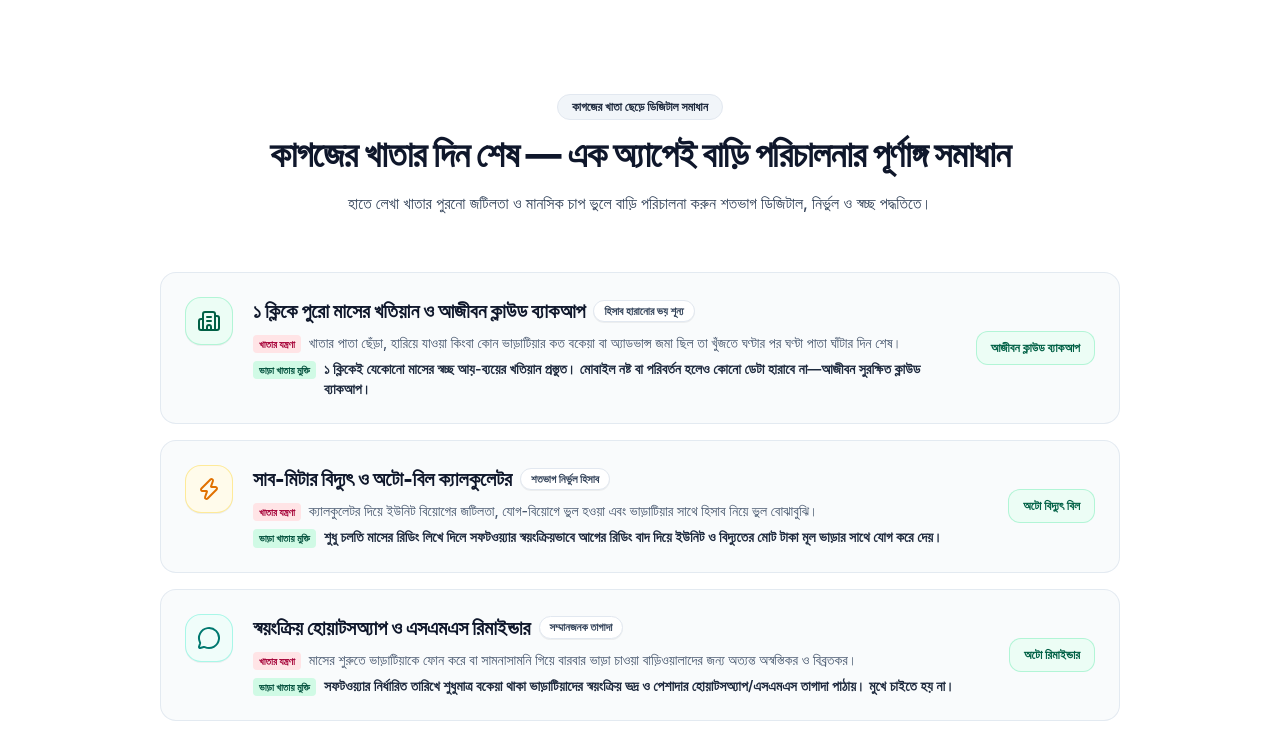
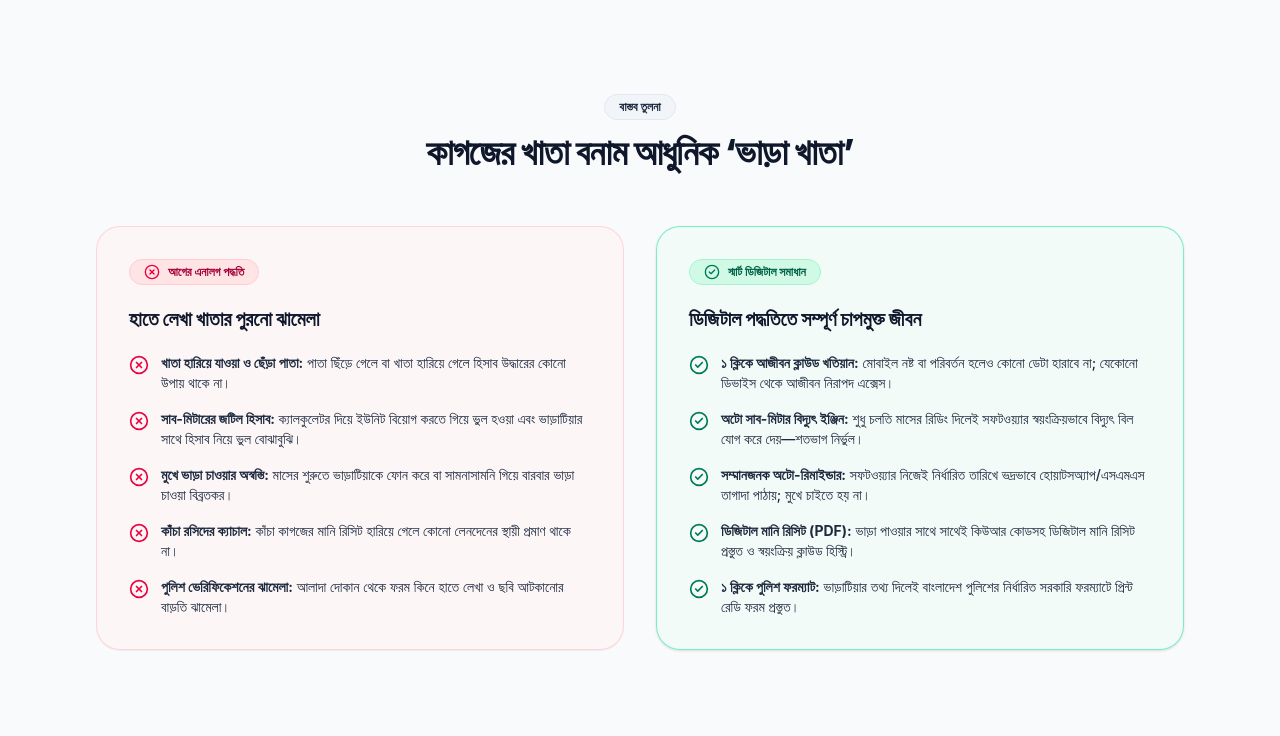
Before and after one commit to zoveraziz/vara-khata, a Next.js app: page /landing in a window 1280 px wide. Shown: the part 2000-2736 px from the top of the page. Built offline with nearby package versions, Linux system fonts and the light colour scheme.

Commit message:
feat: present comparison in two elegant side-by-side boxes with short title and no subtitle

```diff
--- a/app/landing/page.tsx
+++ b/app/landing/page.tsx
@@ -486,82 +486,64 @@ export default function HomePage() {
         </div>
       </section>
 
-      {/* 4. Master Section: কাগজের খাতা ছেড়ে ডিজিটাল সমাধান (Problem vs Digital Freedom) */}
-      <section id="features" className="py-20 sm:py-24 relative z-10 bg-white border-b border-slate-200">
-        <div className="max-w-5xl mx-auto px-4 sm:px-6 lg:px-8">
+      {/* 4. Section: Before vs After (দুইটি বক্স: বামে ও ডানে) */}
+      <section id="features" className="py-20 sm:py-24 bg-[#f8fafc] border-b border-slate-200 relative z-10">
+        <div className="max-w-6xl mx-auto px-4 sm:px-6 lg:px-8">
 
-          <div className="text-center max-w-3xl mx-auto space-y-2.5 mb-14">
+          <div className="text-center max-w-3xl mx-auto space-y-2 mb-12">
             <div className="inline-flex items-center gap-1.5 px-3.5 py-1 rounded-full bg-slate-100 text-slate-800 text-xs font-bold border border-slate-200">
-              {siteContent.features.badge}
+              {siteContent.comparison.badge}
             </div>
             <h2 className="text-2xl sm:text-3xl lg:text-4xl font-extrabold text-slate-900 tracking-tight leading-snug">
-              {siteContent.features.title}
+              {siteContent.comparison.title}
             </h2>
-            <p className="text-slate-700 text-sm sm:text-base leading-relaxed font-medium">
-              {siteContent.features.subtitle}
-            </p>
           </div>
 
-          {/* 5 Comprehensive Wide Horizontal Cards */}
-          <div className="space-y-4">
-            {(siteContent.features.items || []).map((item, idx) => (
-              <div
-                key={item.id || idx}
-                className="rounded-2xl p-5 sm:p-6 bg-slate-50/80 border border-slate-200/90 hover:border-emerald-300 hover:bg-white hover:shadow-md transition-all flex flex-col lg:flex-row lg:items-center justify-between gap-4 sm:gap-6 group"
-              >
-                <div className="flex items-start gap-4 sm:gap-5">
-                  {/* Category Icon */}
-                  <div className={`w-12 h-12 rounded-2xl flex items-center justify-center font-bold shrink-0 group-hover:scale-105 transition-transform shadow-2xs ${
-                    idx === 0 ? 'bg-emerald-50 text-emerald-800 border border-emerald-200/80' :
-                    idx === 1 ? 'bg-amber-50 text-amber-700 border border-amber-200/80' :
-                    idx === 2 ? 'bg-teal-50 text-teal-800 border border-teal-200/80' :
-                    idx === 3 ? 'bg-indigo-50 text-indigo-800 border border-indigo-200/80' :
-                    'bg-blue-50 text-blue-800 border border-blue-200/80'
-                  }`}>
-                    {idx === 0 && <Building2 className="w-6 h-6 text-emerald-800" />}
-                    {idx === 1 && <Zap className="w-6 h-6 text-amber-600" />}
-                    {idx === 2 && <MessageCircle className="w-6 h-6 text-teal-700" />}
-                    {idx === 3 && <Receipt className="w-6 h-6 text-indigo-700" />}
-                    {idx === 4 && <ShieldCheck className="w-6 h-6 text-blue-700" />}
-                  </div>
+          <div className="grid grid-cols-1 md:grid-cols-2 gap-6 lg:gap-8">
 
-                  <div className="space-y-2">
-                    {/* Header with Title and Tag */}
-                    <div className="flex flex-wrap items-center gap-2">
-                      <h4 className="text-lg sm:text-xl font-black text-slate-900">
-                        {item.title}
-                      </h4>
-                      <span className="text-[11px] font-bold px-2.5 py-0.5 rounded-full bg-white text-slate-700 border border-slate-200 shadow-2xs">
-                        {item.tag}
-                      </span>
-                    </div>
+            {/* The Old Painful Way (বামে হালকা লাল কার্ড) */}
+            <div className="rounded-3xl p-6 sm:p-8 bg-rose-50/50 border border-rose-200/80 relative overflow-hidden space-y-5 shadow-2xs">
+              <div className="inline-flex items-center gap-2 px-3.5 py-1 rounded-full bg-rose-100 text-rose-800 text-xs font-bold border border-rose-200">
+                <XCircle className="w-4 h-4 text-rose-600" />
+                <span>{siteContent.comparison.oldWay.badge}</span>
+              </div>
 
-                    {/* Problem vs Solution */}
-                    <div className="space-y-1.5 text-xs sm:text-sm font-medium">
-                      <div className="flex items-start gap-2">
-                        <span className="inline-block px-1.5 py-0.5 rounded bg-rose-100 text-rose-800 font-bold text-[10px] shrink-0 mt-0.5">
-                          খাতার যন্ত্রণা
-                        </span>
-                        <span className="text-slate-600">{item.painPoint}</span>
-                      </div>
-                      <div className="flex items-start gap-2">
-                        <span className="inline-block px-1.5 py-0.5 rounded bg-emerald-100 text-emerald-900 font-bold text-[10px] shrink-0 mt-0.5">
-                          ভাড়া খাতায় মুক্তি
-                        </span>
-                        <span className="text-slate-800 font-semibold">{item.solution}</span>
-                      </div>
-                    </div>
-                  </div>
-                </div>
+              <h4 className="text-xl font-black text-slate-900">
+                {siteContent.comparison.oldWay.title}
+              </h4>
 
-                {/* Right Badge Pill on Desktop */}
-                <div className="hidden lg:flex items-center text-xs font-bold text-emerald-800 bg-emerald-50 px-3.5 py-2 rounded-xl border border-emerald-200/80 shrink-0 self-center">
-                  {item.badge}
-                </div>
+              <ul className="space-y-4 text-sm text-slate-800 font-medium">
+                {siteContent.comparison.oldWay.points.map((pt, i) => (
+                  <li key={i} className="flex items-start gap-3">
+                    <XCircle className="w-5 h-5 text-rose-600 shrink-0 mt-0.5" />
+                    <span><strong>{pt.bold}</strong>{pt.text}</span>
+                  </li>
+                ))}
+              </ul>
+            </div>
+
+            {/* The New Vara Khata Way (ডানে সবুজ ও সাদা পরিপাটি কার্ড) */}
+            <div className="rounded-3xl p-6 sm:p-8 bg-emerald-50/40 border border-emerald-300/80 relative overflow-hidden space-y-5 shadow-sm">
+              <div className="inline-flex items-center gap-2 px-3.5 py-1 rounded-full bg-emerald-100 text-emerald-800 text-xs font-bold border border-emerald-200">
+                <CheckCircle2 className="w-4 h-4 text-emerald-700" />
+                <span>{siteContent.comparison.newWay.badge}</span>
               </div>
-            ))}
+
+              <h4 className="text-xl font-black text-slate-900">
+                {siteContent.comparison.newWay.title}
+              </h4>
+
+              <ul className="space-y-4 text-sm text-slate-800 font-medium">
+                {siteContent.comparison.newWay.points.map((pt, i) => (
+                  <li key={i} className="flex items-start gap-3">
+                    <CheckCircle2 className="w-5 h-5 text-emerald-700 shrink-0 mt-0.5" />
+                    <span><strong>{pt.bold}</strong>{pt.text}</span>
+                  </li>
+                ))}
+              </ul>
+            </div>
+
           </div>
-
         </div>
       </section>
 
--- a/app/page.tsx
+++ b/app/page.tsx
@@ -486,82 +486,64 @@ export default function HomePage() {
         </div>
       </section>
 
-      {/* 4. Master Section: কাগজের খাতা ছেড়ে ডিজিটাল সমাধান (Problem vs Digital Freedom) */}
-      <section id="features" className="py-20 sm:py-24 relative z-10 bg-white border-b border-slate-200">
-        <div className="max-w-5xl mx-auto px-4 sm:px-6 lg:px-8">
+      {/* 4. Section: Before vs After (দুইটি বক্স: বামে ও ডানে) */}
+      <section id="features" className="py-20 sm:py-24 bg-[#f8fafc] border-b border-slate-200 relative z-10">
+        <div className="max-w-6xl mx-auto px-4 sm:px-6 lg:px-8">
 
-          <div className="text-center max-w-3xl mx-auto space-y-2.5 mb-14">
+          <div className="text-center max-w-3xl mx-auto space-y-2 mb-12">
             <div className="inline-flex items-center gap-1.5 px-3.5 py-1 rounded-full bg-slate-100 text-slate-800 text-xs font-bold border border-slate-200">
-              {siteContent.features.badge}
+              {siteContent.comparison.badge}
             </div>
             <h2 className="text-2xl sm:text-3xl lg:text-4xl font-extrabold text-slate-900 tracking-tight leading-snug">
-              {siteContent.features.title}
+              {siteContent.comparison.title}
             </h2>
-            <p className="text-slate-700 text-sm sm:text-base leading-relaxed font-medium">
-              {siteContent.features.subtitle}
-            </p>
           </div>
 
-          {/* 5 Comprehensive Wide Horizontal Cards */}
-          <div className="space-y-4">
-            {(siteContent.features.items || []).map((item, idx) => (
-              <div
-                key={item.id || idx}
-                className="rounded-2xl p-5 sm:p-6 bg-slate-50/80 border border-slate-200/90 hover:border-emerald-300 hover:bg-white hover:shadow-md transition-all flex flex-col lg:flex-row lg:items-center justify-between gap-4 sm:gap-6 group"
-              >
-                <div className="flex items-start gap-4 sm:gap-5">
-                  {/* Category Icon */}
-                  <div className={`w-12 h-12 rounded-2xl flex items-center justify-center font-bold shrink-0 group-hover:scale-105 transition-transform shadow-2xs ${
-                    idx === 0 ? 'bg-emerald-50 text-emerald-800 border border-emerald-200/80' :
-                    idx === 1 ? 'bg-amber-50 text-amber-700 border border-amber-200/80' :
-                    idx === 2 ? 'bg-teal-50 text-teal-800 border border-teal-200/80' :
-                    idx === 3 ? 'bg-indigo-50 text-indigo-800 border border-indigo-200/80' :
-                    'bg-blue-50 text-blue-800 border border-blue-200/80'
-                  }`}>
-                    {idx === 0 && <Building2 className="w-6 h-6 text-emerald-800" />}
-                    {idx === 1 && <Zap className="w-6 h-6 text-amber-600" />}
-                    {idx === 2 && <MessageCircle className="w-6 h-6 text-teal-700" />}
-                    {idx === 3 && <Receipt className="w-6 h-6 text-indigo-700" />}
-                    {idx === 4 && <ShieldCheck className="w-6 h-6 text-blue-700" />}
-                  </div>
+          <div className="grid grid-cols-1 md:grid-cols-2 gap-6 lg:gap-8">
 
-                  <div className="space-y-2">
-                    {/* Header with Title and Tag */}
-                    <div className="flex flex-wrap items-center gap-2">
-                      <h4 className="text-lg sm:text-xl font-black text-slate-900">
-                        {item.title}
-                      </h4>
-                      <span className="text-[11px] font-bold px-2.5 py-0.5 rounded-full bg-white text-slate-700 border border-slate-200 shadow-2xs">
-                        {item.tag}
-                      </span>
-                    </div>
+            {/* The Old Painful Way (বামে হালকা লাল কার্ড) */}
+            <div className="rounded-3xl p-6 sm:p-8 bg-rose-50/50 border border-rose-200/80 relative overflow-hidden space-y-5 shadow-2xs">
+              <div className="inline-flex items-center gap-2 px-3.5 py-1 rounded-full bg-rose-100 text-rose-800 text-xs font-bold border border-rose-200">
+                <XCircle className="w-4 h-4 text-rose-600" />
+                <span>{siteContent.comparison.oldWay.badge}</span>
+              </div>
 
-                    {/* Problem vs Solution */}
-                    <div className="space-y-1.5 text-xs sm:text-sm font-medium">
-                      <div className="flex items-start gap-2">
-                        <span className="inline-block px-1.5 py-0.5 rounded bg-rose-100 text-rose-800 font-bold text-[10px] shrink-0 mt-0.5">
-                          খাতার যন্ত্রণা
-                        </span>
-                        <span className="text-slate-600">{item.painPoint}</span>
-                      </div>
-                      <div className="flex items-start gap-2">
-                        <span className="inline-block px-1.5 py-0.5 rounded bg-emerald-100 text-emerald-900 font-bold text-[10px] shrink-0 mt-0.5">
-                          ভাড়া খাতায় মুক্তি
-                        </span>
-                        <span className="text-slate-800 font-semibold">{item.solution}</span>
-                      </div>
-                    </div>
-                  </div>
-                </div>
+              <h4 className="text-xl font-black text-slate-900">
+                {siteContent.comparison.oldWay.title}
+              </h4>
 
-                {/* Right Badge Pill on Desktop */}
-                <div className="hidden lg:flex items-center text-xs font-bold text-emerald-800 bg-emerald-50 px-3.5 py-2 rounded-xl border border-emerald-200/80 shrink-0 self-center">
-                  {item.badge}
-                </div>
+              <ul className="space-y-4 text-sm text-slate-800 font-medium">
+                {siteContent.comparison.oldWay.points.map((pt, i) => (
+                  <li key={i} className="flex items-start gap-3">
+                    <XCircle className="w-5 h-5 text-rose-600 shrink-0 mt-0.5" />
+                    <span><strong>{pt.bold}</strong>{pt.text}</span>
+                  </li>
+                ))}
+              </ul>
+            </div>
+
+            {/* The New Vara Khata Way (ডানে সবুজ ও সাদা পরিপাটি কার্ড) */}
+            <div className="rounded-3xl p-6 sm:p-8 bg-emerald-50/40 border border-emerald-300/80 relative overflow-hidden space-y-5 shadow-sm">
+              <div className="inline-flex items-center gap-2 px-3.5 py-1 rounded-full bg-emerald-100 text-emerald-800 text-xs font-bold border border-emerald-200">
+                <CheckCircle2 className="w-4 h-4 text-emerald-700" />
+                <span>{siteContent.comparison.newWay.badge}</span>
               </div>
-            ))}
+
+              <h4 className="text-xl font-black text-slate-900">
+                {siteContent.comparison.newWay.title}
+              </h4>
+
+              <ul className="space-y-4 text-sm text-slate-800 font-medium">
+                {siteContent.comparison.newWay.points.map((pt, i) => (
+                  <li key={i} className="flex items-start gap-3">
+                    <CheckCircle2 className="w-5 h-5 text-emerald-700 shrink-0 mt-0.5" />
+                    <span><strong>{pt.bold}</strong>{pt.text}</span>
+                  </li>
+                ))}
+              </ul>
+            </div>
+
           </div>
-
         </div>
       </section>
 
--- a/config/siteContent.ts
+++ b/config/siteContent.ts
@@ -86,53 +86,60 @@ export const siteContent = {
     ],
   },
 
-  // ৬. কাগজের খাতা বনাম ভাড়া খাতা (Comparison)
+  // ৬. কাগজের খাতা বনাম আধুনিক ভাড়া খাতা (দুইটি বক্স: বামে ও ডানে)
   comparison: {
     badge: 'বাস্তব তুলনা',
-    title: 'কাগজের খাতার দিন শেষ — বাড়ি পরিচালনায় যেসব জটিলতা থেকে আপনি চিরতরে মুক্ত হচ্ছেন',
-    subtitle:
-      'হাতে লেখা খাতায় যেসব সমস্যায় বাড়িওয়ালাদের প্রতি মাসে সময় ও টাকা নষ্ট হতো, ভাড়া খাতা সফটওয়্যারে তা যেভাবে সমাধান করা হয়েছে:',
+    title: 'কাগজের খাতা বনাম আধুনিক ‘ভাড়া খাতা’',
+    subtitle: '',
     oldWay: {
-      badge: 'কাগজের খাতার ৪টি পুরনো যন্ত্রণা',
-      title: 'হাতে লেখা এনালগ পদ্ধতির জটিলতা',
+      badge: 'আগের এনালগ পদ্ধতি',
+      title: 'হাতে লেখা খাতার পুরনো ঝামেলা',
       points: [
         {
-          bold: '১. খাতা হারিয়ে যাওয়া ও ছেঁড়া পাতা:',
-          text: ' কোন ভাড়াটিয়ার কত বকেয়া বা অ্যাডভান্স জমা ছিল, তা খুঁজতে ঘণ্টার পর ঘণ্টা পাতা ও ডায়েরি ঘাঁটতে হয়।',
+          bold: 'খাতা হারিয়ে যাওয়া ও ছেঁড়া পাতা:',
+          text: ' পাতা ছিঁড়ে গেলে বা খাতা হারিয়ে গেলে হিসাব উদ্ধারের কোনো উপায় থাকে না।',
         },
         {
-          bold: '২. সাব-মিটারের জটিল হিসাব:',
-          text: ' ক্যালকুলেটর নিয়ে প্রতি মাসের ইউনিট বিয়োগ করতে গিয়ে ভুল হওয়া এবং ভাড়াটিয়ার সাথে হিসাব নিয়ে ভুল বোঝাবুঝি।',
+          bold: 'সাব-মিটারের জটিল হিসাব:',
+          text: ' ক্যালকুলেটর দিয়ে ইউনিট বিয়োগ করতে গিয়ে ভুল হওয়া এবং ভাড়াটিয়ার সাথে হিসাব নিয়ে ভুল বোঝাবুঝি।',
         },
         {
-          bold: '৩. মুখে ভাড়া চাওয়ার অস্বস্তি:',
-          text: ' মাসের শুরুতে ভাড়াটিয়াকে ফোন করে বা সামনাসামনি গিয়ে বারবার ভাড়া চাওয়া অনেক বাড়িওয়ালার জন্য লজ্জাজনক ও বিব্রতকর।',
+          bold: 'মুখে ভাড়া চাওয়ার অস্বস্তি:',
+          text: ' মাসের শুরুতে ভাড়াটিয়াকে ফোন করে বা সামনাসামনি গিয়ে বারবার ভাড়া চাওয়া বিব্রতকর।',
         },
         {
-          bold: '৪. কাঁচা রসিদের ক্যাচাল:',
-          text: ' কাঁচা কাগজের মানি রিসিট ভাড়াটিয়া হারিয়ে ফেললে কোনো লেনদেনের প্রমাণ থাকে না এবং অবিশ্বাসের সৃষ্টি হয়।',
+          bold: 'কাঁচা রসিদের ক্যাচাল:',
+          text: ' কাঁচা কাগজের মানি রিসিট হারিয়ে গেলে কোনো লেনদেনের স্থায়ী প্রমাণ থাকে না।',
+        },
+        {
+          bold: 'পুলিশ ভেরিফিকেশনের ঝামেলা:',
+          text: ' আলাদা দোকান থেকে ফরম কিনে হাতে লেখা ও ছবি আটকানোর বাড়তি ঝামেলা।',
         },
       ],
     },
     newWay: {
-      badge: '‘ভাড়া খাতা’ যেভাবে চিরতরে মুক্ত করছে',
+      badge: 'স্মার্ট ডিজিটাল সমাধান',
       title: 'ডিজিটাল পদ্ধতিতে সম্পূর্ণ চাপমুক্ত জীবন',
       points: [
         {
-          bold: '১. এক পলকে পুরো মাসের খতিয়ান:',
-          text: ' মোবাইল হারালেও কোনো ডেটা নষ্ট হবে না; আজীবন ক্লাউড ব্যাকআপ থাকায় যেকোনো ডিভাইস থেকে ১ ক্লিকে সব স্পষ্ট।',
+          bold: '১ ক্লিকে আজীবন ক্লাউড খতিয়ান:',
+          text: ' মোবাইল নষ্ট বা পরিবর্তন হলেও কোনো ডেটা হারাবে না; যেকোনো ডিভাইস থেকে আজীবন নিরাপদ এক্সেস।',
         },
         {
-          bold: '২. অটো সাব-মিটার বিদ্যুৎ ইঞ্জিন:',
-          text: ' শুধু চলতি মাসের ইউনিট লিখলেই সফটওয়্যার স্বয়ংক্রিয় হিসাব করে বিলের সাথে যোগ করে দেয়—শতভাগ নির্ভুল ও স্বচ্ছ।',
+          bold: 'অটো সাব-মিটার বিদ্যুৎ ইঞ্জিন:',
+          text: ' শুধু চলতি মাসের রিডিং দিলেই সফটওয়্যার স্বয়ংক্রিয়ভাবে বিদ্যুৎ বিল যোগ করে দেয়—শতভাগ নির্ভুল।',
         },
         {
-          bold: '৩. সম্মানজনক স্বয়ংক্রিয় রিমাইন্ডার:',
-          text: ' সফটওয়্যার নিজেই নির্ধারিত তারিখে ভদ্র ও পেশাদার হোয়াটসঅ্যাপ/এসএমএস রিমাইন্ডার পাঠিয়ে দেয়। মুখে চাইতে হয় না।',
+          bold: 'সম্মানজনক অটো-রিমাইন্ডার:',
+          text: ' সফটওয়্যার নিজেই নির্ধারিত তারিখে ভদ্রভাবে হোয়াটসঅ্যাপ/এসএমএস তাগাদা পাঠায়; মুখে চাইতে হয় না।',
         },
         {
-          bold: '৪. ডিজিটাল ভেরিফাইড মানি রিসিট (PDF):',
-          text: ' ভাড়া পরিশোধ হওয়া মাত্রই স্বয়ংক্রিয় রসিদ তৈরি হয়, যা আজীবন সুরক্ষিত রেকর্ড হিসেবে জমা থাকে।',
+          bold: 'ডিজিটাল মানি রিসিট (PDF):',
+          text: ' ভাড়া পাওয়ার সাথে সাথেই কিউআর কোডসহ ডিজিটাল মানি রিসিট প্রস্তুত ও স্বয়ংক্রিয় ক্লাউড হিস্ট্রি।',
+        },
+        {
+          bold: '১ ক্লিকে পুলিশ ফরম্যাট:',
+          text: ' ভাড়াটিয়ার তথ্য দিলেই বাংলাদেশ পুলিশের নির্ধারিত সরকারি ফরম্যাটে প্রিন্ট রেডি ফরম প্রস্তুত।',
         },
       ],
     },
--- a/context/SiteContentContext.tsx
+++ b/context/SiteContentContext.tsx
@@ -15,8 +15,8 @@ interface SiteContentContextType {
 
 const SiteContentContext = createContext<SiteContentContextType | undefined>(undefined);
 
-const STORAGE_KEY = 'vara_khata_custom_site_content_v8';
-const TIME_KEY = 'vara_khata_site_content_updated_at_v8';
+const STORAGE_KEY = 'vara_khata_custom_site_content_v9';
+const TIME_KEY = 'vara_khata_site_content_updated_at_v9';
 
 export function SiteContentProvider({ children }: { children: React.ReactNode }) {
   const [content, setContent] = useState<SiteContentType>(defaultContent);
```
